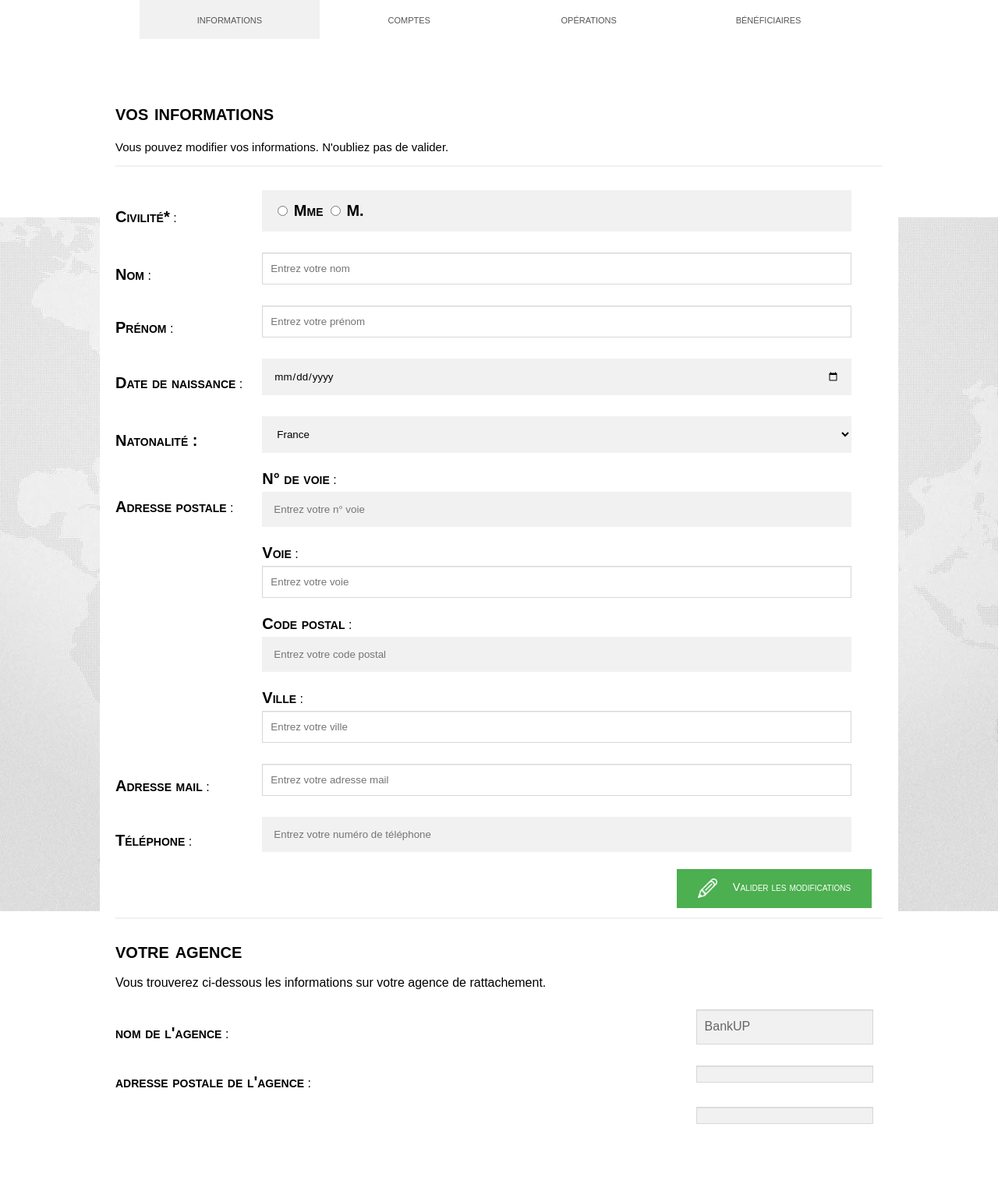
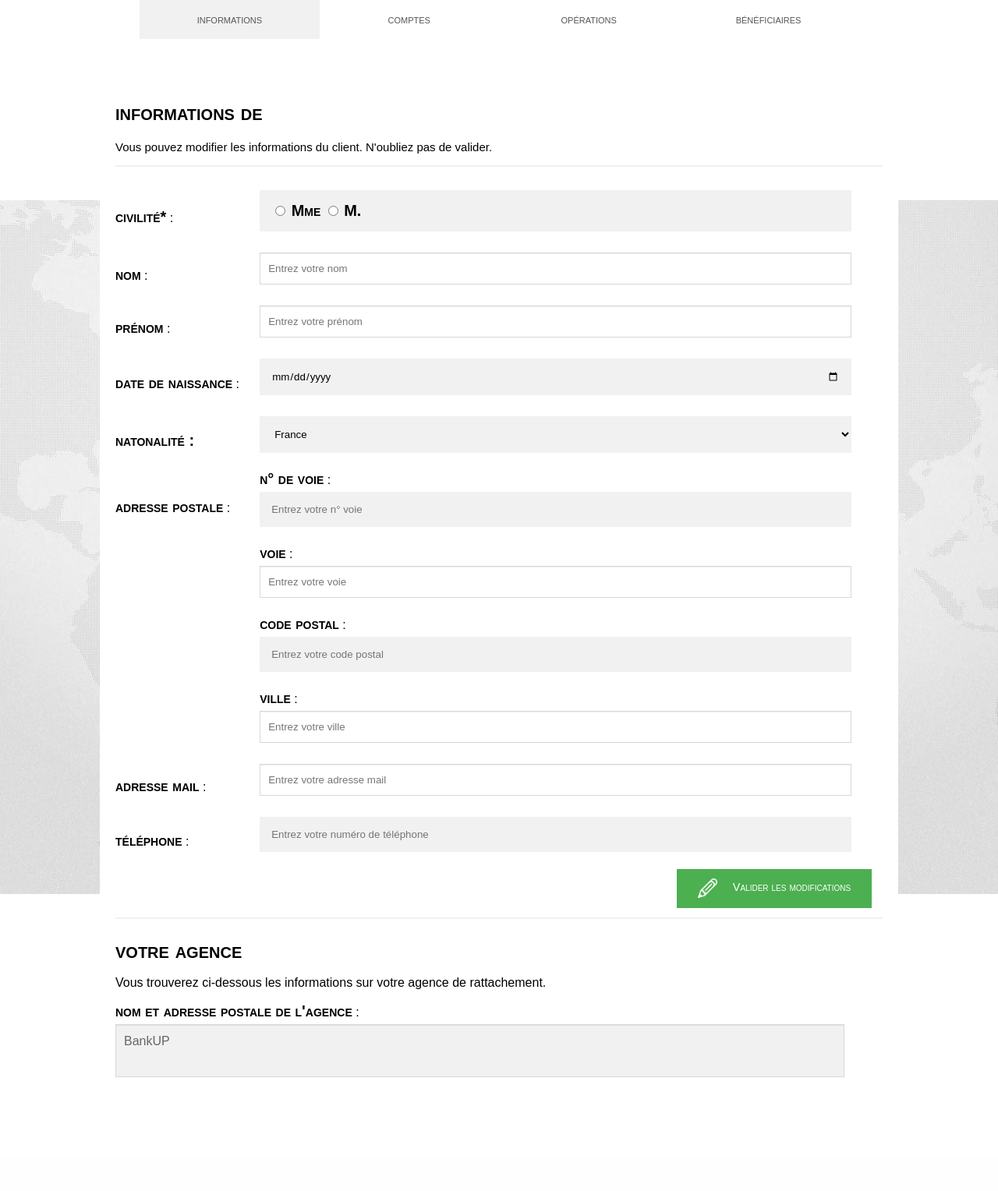
Before and after one commit to Fafou59/BankupV3, a PHP site: page /admin/mirroring_Admin.php in a window 1280 px wide. Shown: the part 80-1608 px from the top of the page at 78% size. After the commit the page ends 1462 px from the top, so only its background shows below. Run offline with PHP 8.4, Linux system fonts and the light colour scheme; the visitor is signed in with stand-in values (Sample User, id 1); data that the repository does not hold is empty; some libraries are stand-ins or nearby versions.

Commit message:
Commit 16/01 23h50

```diff
--- a/admin/support/beneficiaires_EC.php
+++ b/admin/support/beneficiaires_EC.php
@@ -1,9 +1,10 @@
 <div id="beneficiaires" class="item_EC">
-    <h1>vos bénéficiaires</h1>
-    <p style="font-size: 15px">Vous trouverez ci-dessous la liste de vos bénéficiaires. Vous pouvez ajouter un bénéficiaire avec le formulaire ci-dessous, et supprimer les bénéficiaires déjà enregistrés.</p>
+    <h1 style="font-variant: small-caps;">bénéficiaires de <?php echo($client['prenom_Client'].' '.$client['nom_Client']); ?></h1>
+    <p style="font-size: 15px">Vous trouverez ci-dessous la liste des bénéficiaires du client. Vous pouvez ajouter un bénéficiaire avec le formulaire ci-dessous, et supprimer les bénéficiaires déjà enregistrés.</p>
     <hr>
     <table>
         <tr>
+            <!-- Formulaire d'ajout d'un bénéficiaire -->
             <table class="onglet_Beneficiaire1">
                 <tr>
                 <td style="color: white; padding-left:10px; padding-right:5px;"><h3 style="font-weight: normal; font-variant: small-caps;">ajouter un beneficiaire</h3></td>
@@ -33,6 +34,7 @@
         </tr>
         <br><hr><br>
         <tr>
+            <!-- Liste des bénéficiaires enregistrés -->
             <table class="onglet_Beneficiaire" style="margin-bottom:50px;">
                 <tr>
                     <td style="color: white; padding-left:10px; padding-right:5px;"><h3 style="font-weight: normal; font-variant: small-caps;">vos bénéficiares enregistrés</h3></td>
@@ -50,14 +52,16 @@
                         <th style="width:20%"></th>
                         <th style="width:10%"></th>
                     </tr>
-                    <?php while($beneficiaire = $beneficiaires->fetch_row()) { ?>
+                    <?php
+                    // Récupération de tous les bénéficiaires du client
+                    while($beneficiaire = $beneficiaires->fetch_row()) { ?>
                         <tr>
                             <td style="width:15%"><?php echo($i) ?></td>
                             <td style="width:35%"><?php echo($beneficiaire[3]) ?></td>
                             <?php
                                 if ($beneficiaire[4]==1) { ?>
                                     <td style="width:20%">Actif</td>
-                                    <td style="width:20%"><form method="post" action="virement.php">
+                                    <td style="width:20%"><form method="post" action="virement_Admin.php">
                                         <button name="id_Beneficiaire" type="submit" class="bouton_Virement" value="<?php echo ($beneficiaire[0]) ?>"><img src="images/add-plus-button.png" style="width:15px; margin-right:10px;">Virement</button><br /><br />
                                     </form style="height: 40px;"></td>
                                 <?php } else { ?>
@@ -67,8 +71,7 @@
                                     <td style="width:10%"><form method="post" action="suppression_Beneficiaire.php" style="height: 40px;">
                                         <button name="id_Beneficiaire" type="submit" class="bouton_Suppression" value="<?php echo ($beneficiaire[0]) ?>"><img src="images/bin.png" style="width:25px; margin-right:20px;"></button><br /><br />
                                     </form></td>
-                            <?php
-                        $i = $i + 1; ?>
+                            <?php $i = $i + 1; ?>
                         </tr>
                     <?php } ?>
                 </table>
--- a/admin/support/comptes_EC.php
+++ b/admin/support/comptes_EC.php
@@ -1,10 +1,12 @@
 <div id="comptes" class="item_EC">
-    <h1>vos comptes</h1>
-    <p style="font-size: 15px; margin-top: 15px;margin-bottom: 15px;">Vous pouvez consulter ci-dessous vos comptes. Vous pouvez également ouvrir un compte en cliquant sur le bouton situé en bas de la page.</p>
+    <h1 style="font-variant: small-caps;">comptes de <?php echo($client['prenom_Client'].' '.$client['nom_Client']); ?></h1>
+    <p style="font-size: 15px; margin-top: 15px;margin-bottom: 15px;">Vous pouvez consulter ci-dessous les comptes du client. Vous pouvez également ouvrir un compte en cliquant sur le bouton.</p>
     <hr>
     <button type="submit" class="bouton_Ouvrir" onclick="location.href='ouvrir_Compte_Admin.php'"><img src="images/add-plus-button.png" style="width:25px; margin-right:20px;">Ouvrir un compte</button><br><br><br>
+    <br>
     <hr>
     <?php
+        // Récupération de la liste des comptes
         $i = 1;
         while($compte = $resultat->fetch_row())  { ?>
             <table class="onglet_compte" style="background-color: #E80969; width:100%; margin-bottom:50px;">
@@ -40,8 +42,9 @@
                     </tr>
                 </table>
                 <?php
+                // En cas de compte courant, gérer les CB et chéquiers
                 if ($compte[2]=="courant") {
-                    //CB
+                    // Requête récupération de la CB
                     $requete = $conn->prepare("SELECT cb.* FROM cb WHERE cb.id_Compte_Rattache = ".$compte[0]);
                     $requete->execute();
                     $resultat2 = $requete->get_result();
@@ -51,6 +54,7 @@
                     <table>
                         <tr>
                             <?php
+                            // Si CB rattaché au compte, affichage
                             if ($cb['id_Compte_Rattache']==$compte[0]) { ?>
                                 <table class="onglet_Paiement">
                                     <tr>
@@ -73,8 +77,9 @@
                                             <td style="padding-left:40px;"><?php echo $cb['date_Expiration_Cb'] ?></td>
                                         </tr>
                                     </table>
-                                </div>
-                            <?php } else { ?>
+                                </div><?php
+                            // Si pas de CB, proposition d'ajout
+                            } else { ?>
                                 <table>
                                     <tr>
                                         <p style="padding-left:30px; padding-bottom:10px;">Vous n'avez pas encore de carte.</p>
@@ -89,13 +94,14 @@
                         </tr>
                         <tr>
                             <?php
-                            //Chéquier
+                            // Requête récupération chéquier
                             $requete = $conn->prepare("SELECT chequier.* FROM chequier WHERE chequier.id_Compte_Rattache = ".$compte[0]." AND validite_Chequier = 1");
                             $requete->execute();
                             $resultat2 = $requete->get_result();
                             $chequier = $resultat2->fetch_assoc();
-                            $random_number = intval( "0" . rand(1,9) . rand(0,9) . rand(0,9) . rand(0,9) . rand(0,9) ); // random(ish) 5 digit int
+                            $random_number = intval( "0" . rand(1,9) . rand(0,9) . rand(0,9) . rand(0,9) . rand(0,9) );
 
+                            // Si chéquier rattaché au compte, affichage et proposition d'un nouveau
                             if ($chequier['id_Compte_Rattache']==$compte[0]) { ?>
                                 <table class="onglet_Paiement">
                                     <tr>
@@ -113,8 +119,9 @@
                                     <form method="post" action="creation_Chequier.php" style="height:80px">
                                         <button name="id_Compte" type="submit" class="bouton_Ouvrir" style="padding-left: 15px; margin-left: 30px;text-align:left;" value="<?php echo ($compte[0]) ?>"><img src="images/add-plus-button.png" style="width:25px; margin-right:20px;">nouveau chéquier</button><br /><br />
                                     </form>
-                                </div>
-                            <?php } else { ?>
+                                </div><?php
+                            // Si pas de chéquier, bouton d'ajout
+                            } else { ?>
                                 <table style="padding-top:25px;">
                                     <tr>
                                         <p style="padding-left:30px; padding-bottom:10px;">Vous n'avez pas encore de chéquier.</p>
--- a/admin/support/connexion_bdd.php
+++ b/admin/support/connexion_bdd.php
@@ -1,4 +1,5 @@
 <?php
+    // Définition des paramètres de connexion à la bdd
     $serveur_bdd = "localhost";
     $utilisateur_bdd = "root";
     $mdp_bdd = "";
--- a/admin/support/deconnexion_Admin.php
+++ b/admin/support/deconnexion_Admin.php
@@ -1,4 +1,5 @@
 <?php
+    // Suppression des données de session et redirection vers connexion
     session_start();
     session_destroy();
     header("Location: ../connexion_Admin.php");
--- a/admin/support/informations_EC.php
+++ b/admin/support/informations_EC.php
@@ -1,12 +1,13 @@
 <div id="informations" class="item_EC">
-    <div class="container">
-        <h1>vos informations</h1>
-        <p style="font-size: 15px">Vous pouvez modifier vos informations. N'oubliez pas de valider.</p>
+    <h1 style="font-variant: small-caps;">informations de <?php echo($client['prenom_Client'].' '.$client['nom_Client']); ?></h1>
+    <p style="font-size: 15px">Vous pouvez modifier les informations du client. N'oubliez pas de valider.</p>
     <hr>
+    <!-- Affichage de toutes les informations du client,
+    possibilité de modifier toutes les informations -->
     <form method="post" action="modif_Infos.php" >
         <table width="100%" border="0" cellspacing="0" cellpadding="0">
             <tr>
-                    <td><label for="civilite">Civilité*</label> :</td>
+                <td><label for="civilite">civilité*</label> :</td>
                 <td id="civilite">
                     <input type="radio" name="civilite" value="madame" id="madame" required <?php if ($client['civilite_Client']=='F') {echo "checked='checked'";}  ?> />
                     <label for="madame">Mme</label>
@@ -15,19 +16,19 @@
                 </td>
             </tr>
             <tr>
-                    <td><label for="nom">Nom</label> :</td>
+                <td><label for="nom">nom</label> :</td>
                 <td><input type="text" name="nom" id="nom" size="20" minlength="2" maxlength="25" placeholder="Entrez votre nom" required value="<?php echo ($client['nom_Client']) ?>" /></td>
             </tr>
             <tr>
-                    <td><label for="prenom">Prénom</label> :</td>
+                <td><label for="prenom">prénom</label> :</td>
                 <td><input type="text" name="prenom" id="prenom" size="20" minlength="2" maxlength="25" placeholder="Entrez votre prénom" required value="<?php echo ($client['prenom_Client']) ?>" /></td>
             </tr>
             <tr>
-                    <td><label for="date_Naissance">Date de naissance</label> :</td>
+                <td><label for="date_Naissance">date de naissance</label> :</td>
                 <td><input type="date" name="date_Naissance" id="date_Naissance" required value="<?php echo ($client['date_Naissance_Client']) ?>" /></td>
             </tr>
             <tr>
-                    <td><label for="pays">Natonalité :</label></td>
+                <td><label for="pays">natonalité :</label></td>
                 <td><select name="pays" id="pays" required>
                     <?php // Rechercher la liste des pays dans le fichier correspondant pour alimenter la liste
                         $id_fichier= fopen("support/liste_pays.txt","r");
@@ -43,40 +44,40 @@
                 </select></td>
             </tr>
             <tr>
-                    <td><label>Adresse postale</label> :</td>
+                <td><label>adresse postale</label> :</td>
                 <td>
-                        <label for="numero_Voie">N° de voie</label> :
+                    <label for="numero_Voie">n° de voie</label> :
                     <input type="number" name="numero_Voie" id="numero_Voie" min="0" max="99999" placeholder="Entrez votre n° voie" value="<?php echo ($client['num_Voie_Client']) ?>" />
                 </td>
             </tr>
             <tr>
                 <td></td>
                 <td>
-                        <label for="voie">Voie</label> :
+                    <label for="voie">voie</label> :
                     <input type="text" name="voie" id="voie" size="75" minlength="" maxlength="75" placeholder="Entrez votre voie" required value="<?php echo ($client['voie_Client']) ?>" />
                 </td>
             </tr>
             <tr>
                 <td></td>
                 <td>
-                        <label for="code_Postal">Code postal</label> :
+                    <label for="code_Postal">code postal</label> :
                     <input type="number" name="code_Postal" id="code_Postal" size="5" min="0" max="99999" placeholder="Entrez votre code postal" required value="<?php echo ($client['code_Postal_Client']) ?>" />
                 </td>
             </tr>
             <tr>
                 <td></td>
                 <td>
-                        <label for="ville">Ville</label> :
+                    <label for="ville">ville</label> :
                     <input type="text" name="ville" id="ville" size="10" minlength="0" maxlength="25" placeholder="Entrez votre ville" required value="<?php echo ($client['ville_Client']) ?>" />
                 </td>
             </tr>
             </tr>
             <tr>
-                    <td><label for="email">Adresse mail</label> :</td>
+                <td><label for="email">adresse mail</label> :</td>
                 <td><input type="email" name="email" id="email" size="50" minlength="5" maxlength="70" placeholder="Entrez votre adresse mail" required value="<?php echo ($client['adresse_Mail_Client']) ?>" /></td>
             </tr>
             <tr>
-                    <td><label for="telephone">Téléphone</label> :</td>
+                <td><label for="telephone">téléphone</label> :</td>
                 <td><input type="tel" name="telephone" id="telephone" size="10" minlength="10" maxlength="10" placeholder="Entrez votre numéro de téléphone" required value="<?php echo ($client['telephone_Client']) ?>" /></td>
             </tr>
         </table>
@@ -84,25 +85,17 @@
     <br>
     </form>
     <br><br><hr>
+    <!-- Affichage de l'agence du client -->
     <h1 style="font-variant: small-caps; margin-bottom: 0px;">votre agence</h1>
     <p>Vous trouverez ci-dessous les informations sur votre agence de rattachement.</p>
-        <table width="100%" border="0" cellspacing="0" cellpadding="0">
+    <table width="60%" border="0" cellspacing="0" cellpadding="0">
+            <tr><label>nom et adresse postale de l'agence</label> :</tr>
             <tr>
-                <td><label>nom de l'agence</label> :</td>
-                <td id="infos"><?php echo ("BankUP ".$client['ville_Agence']) ?></td>
-            </tr>
-            <tr>
-                <td><label>adresse postale de l'agence</label> :</td>
-                <td>
-                    <div id="infos"><?php echo ($client['num_Voie_Agence']." ".$client['voie_Agence'])?></div>
-                </td>
-            </tr>
-            <tr>
-                <td></td>
-                <td>
-                    <div id="infos"><?php echo ($client['code_Postal_Agence']." ".$client['ville_Agence']) ?></div>
-                </td>
+                <div id="infos">
+                    <?php echo ("BankUP ".$client['ville_Agence']) ?><br>
+                    <?php echo ($client['num_Voie_Agence']." ".$client['voie_Agence'])?><br>
+                    <?php echo ($client['code_Postal_Agence']." ".$client['ville_Agence']) ?></div>
+                </div>
             </tr>
     </table>
 </div>
-</div>
--- a/admin/support/menu_Admin.php
+++ b/admin/support/menu_Admin.php
@@ -1,14 +1,6 @@
 <?php
     // Démarrage de la session
     session_start();
-
-    // Récupération de l'adresse d'origine
-    if (isset($_SERVER["HTTP_REFERER"])) {
-        $origine = $_SERVER["HTTP_REFERER"];
-    }
-    else {
-        $origine = "";
-    }
 ?>
 
 <!DOCTYPE HTML>
--- a/admin/support/operations_EC.php
+++ b/admin/support/operations_EC.php
@@ -1,10 +1,11 @@
 <div id="operations" class="item_EC">
-    <h1>vos opérations</h1>
-    <p style="font-size: 15px">Retrouvez la liste de vos opérations passées. Vous pouvez également faire un virement un cliquant sur le bouton correspondant.</p>
+    <h1 style="font-variant: small-caps;">opérations de <?php echo($client['prenom_Client'].' '.$client['nom_Client']); ?></h1>
+    <p style="font-size: 15px">Retrouvez la liste de des opérations passées du client. Vous pouvez également faire un virement un cliquant sur le bouton correspondant.</p>
     <hr>
     <button type="submit" class="bouton_Ouvrir" onclick="location.href='virement_Admin.php'"><img src="images/add-plus-button.png" style="width:25px; margin-right:20px;">Faire un virement</button><br><br>
-    <br>
+    <br><br>
     <hr>
+    <!-- Affichage de toutes les opérations du client -->
     <table id='liste_Operations' width="100%" border="0" cellspacing="0" cellpadding="0" style="margin-bottom:50px;">
         <tr>
             <th style="width:25%" onclick="trier_Table(0)">Date</th>
@@ -13,7 +14,9 @@
             <th style="width:15%" onclick="trier_Table(3)">Montant</th>
             <th style="width:13%" onclick="trier_Table(4)">Statut</th>
         </tr>
-        <?php while($operation = $operations_emetteur->fetch_row()) { ?>
+        <?php
+        // Récupération de toutes les opérations débitrices
+        while($operation = $operations_emetteur->fetch_row()) { ?>
             <tr>
                 <td><?php echo($operation[1]) ?></td>
                 <td><?php echo($operation[4]) ?></td>
@@ -22,6 +25,7 @@
                 <td><?php if ($operation[8]==1) {echo('Effectué');} else {echo('En attente de validation');}?>
             </tr>
         <?php }
+        // Récupération de toutes les opérations créditrices
         while($operation = $operations_recepteur->fetch_row()) { ?>
             <tr>
                 <td><?php echo($operation[1]) ?></td>
@@ -30,6 +34,8 @@
                 <td style="font-weight:bold"><?php echo('<font color="green">+'.$operation[5].'€</font>') ?></td>
                 <td><?php if ($operation[8]==1) {echo('Effectué');} else {echo('En attente de validation');}?>
             </tr>
-        <?php } ?>
+        <?php }
+        // Remarque : les opérations sont ensuite triées par date lors du chargement de la page (invisible pour utilisateur)
+        ?>
     </table>
 </div>
```
Lines whose indentation alone changed are shown as unchanged.
